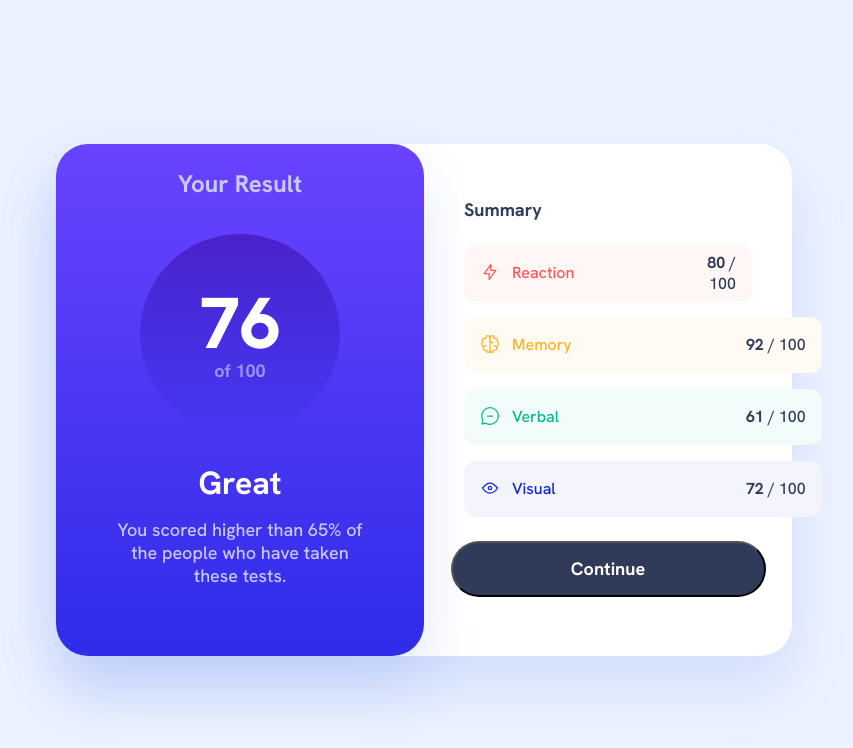
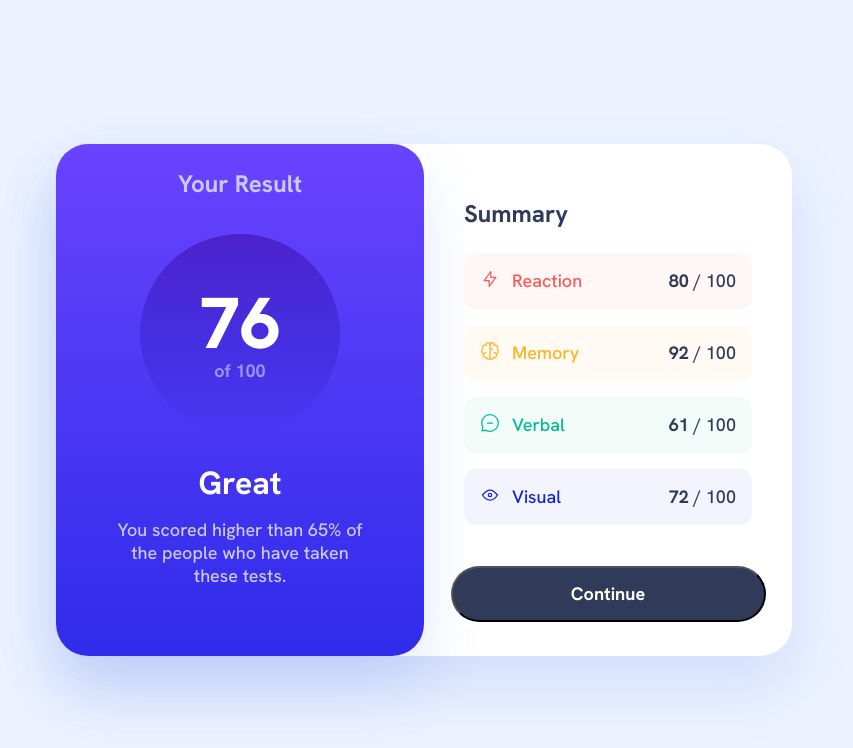
Before and after one commit to josevaldirfilho/results-summary-component-main, a plain HTML site: page index.html in a window 1536 px wide. Shown: the whole page, without its empty margins (344-1197 px from the left). Drawn offline with Linux system fonts and the light colour scheme.

Commit message:
finished

```diff
--- a/style.css
+++ b/style.css
@@ -254,6 +254,13 @@ body {
   line-height: normal;
 }
 
+#button:hover {
+  border-radius: 128px;
+  background: var(--gradient-1, linear-gradient(180deg, #75F 0%, #6943FF 0.01%, #2F2CE9 100%));
+  cursor: pointer;
+}
+
+
 .number-score {
   color: var(--dark-navy, #303B59);
   text-align: right;
@@ -368,11 +375,59 @@ body {
   }
 
   .number-score {
-    width: 110px;
+    font-size: 18px;
+
+  }
+
+  #list-title-reaction {
+    font-size: 18px;
+
+  }
+
+  #list-title-memory {
+    font-size: 18px;
+
+  }
+
+  #list-title-verbal {
+    font-size: 18px;
+
+  }
+
+  #list-title-visual {
+    font-size: 18px;
+
   }
 
   #container-list-inside-reaction {
     width: 288px;
 
   }
+
+  #list-title-reaction {
+    margin-right: min(81px) !important;
+  }
+
+  #list-title-memory {
+    margin-right: min(81px) !important;
+  }
+
+  #list-title-verbal {
+    margin-right: min(81px) !important;
+  }
+
+  #list-title-visual {
+    margin-right: min(81px) !important;
+  }
+
+  #title-summary {
+    font-size: 24px;
+
+  }
+
+  #button {
+    margin-top: 41px;
+  }
+
+
 }
```
